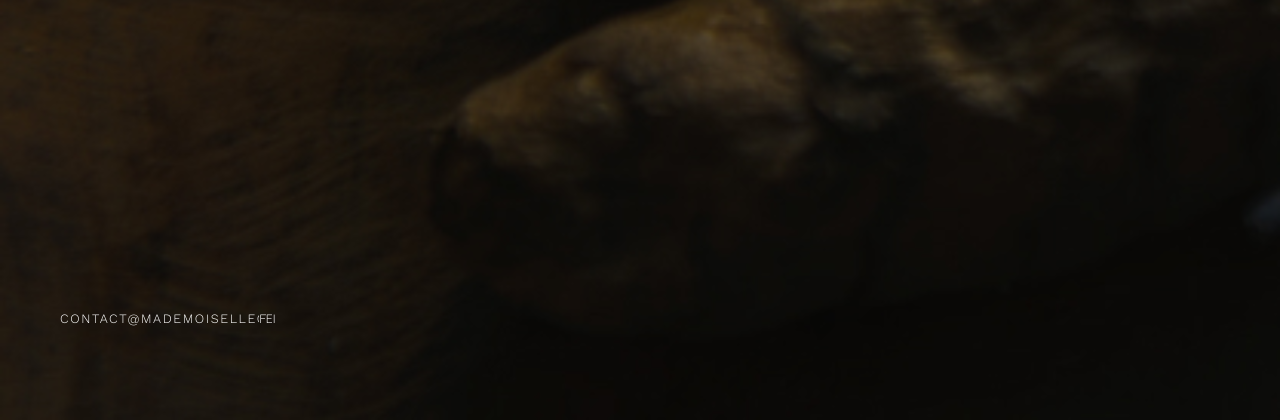
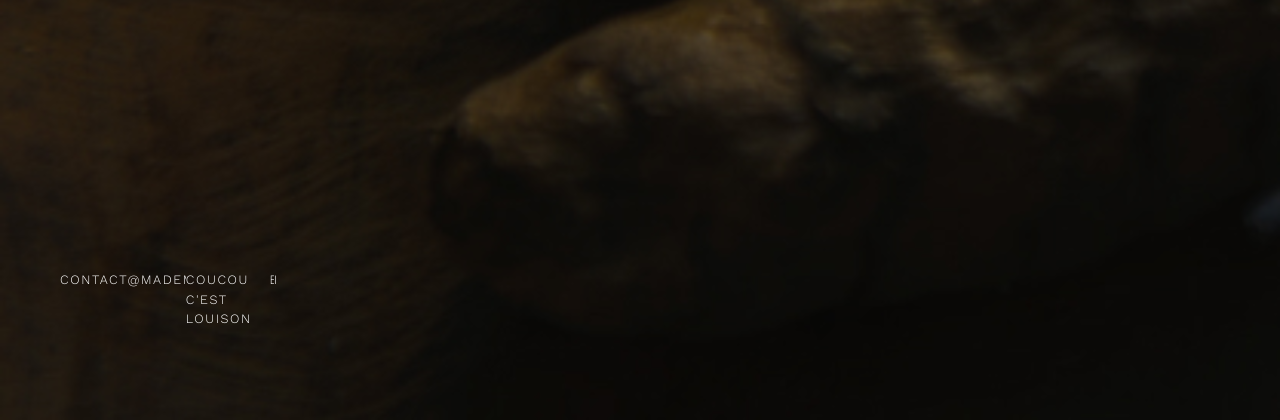
Before and after one commit to charleyd/mademoisellegemme, a PHP site: page / in a window 1280 px wide. Shown: the part 2180-2600 px from the top of the page. Run offline with PHP 8.4, Linux system fonts and the light colour scheme; some libraries are stand-ins or nearby versions.

Commit message:
First commit Louison

```diff
--- a/index.php
+++ b/index.php
@@ -13,7 +13,7 @@
     <div class="container_social">
         <ul>
             <li>contact@mademoisellegemme.fr</li>
-            <li>f</li>
+            <li>Coucou c'est Louison</li>
             <li>e</li>
             <li>i</li>
         </ul>
```
